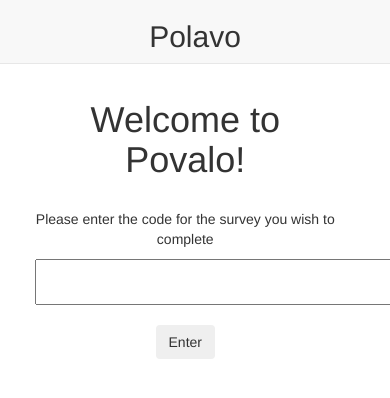
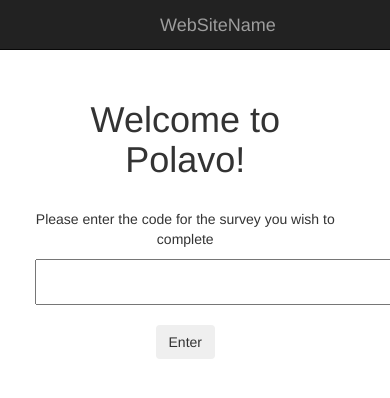
Before and after one commit to njramage/SavageBadger, a Flask app: page / in a window 390 px wide; the page is wider, and only the part inside the window is pictured. Shown: the top 398 px of that part. Run offline with Flask 2, Linux system fonts and the light colour scheme; some libraries are stand-ins or nearby versions.

Commit message:
Server bug fix and Web client update
Server:
- Fixed authentication bug which caused server crash when retrieving survey from mobile app

Web Client:
- Added min and max value indicators for time duration inputs
- Attempted (Failed) fix of the off center header

```diff
--- a/SurveyBadger/Backend/handler.py
+++ b/SurveyBadger/Backend/handler.py
@@ -3,7 +3,7 @@ from db import Database
 from passlib.hash import sha256_crypt
 
 #Database file
-#filen = "/var/www/Survey/Survey/Badger.db"
+#filen = "/var/www/polavo/polavo/Badger.db"
 filen = "Badger.db"
 
 def checkLogin(user,passwd):
@@ -11,7 +11,7 @@ def checkLogin(user,passwd):
     data = Database(filename = filen)
     actual = data.retrieve('users','User',user)[0]
     data.close()
-    if actual != [] and user == actual[0]['User'] and sha256_crypt.verify(passwd, actual[0]['Pass']):
+    if actual != [] and user == actual['User'] and sha256_crypt.verify(passwd, actual['Pass']):
         return True
     else:
         return False
--- a/SurveyBadger/Backend/static/js/survey.js
+++ b/SurveyBadger/Backend/static/js/survey.js
@@ -90,6 +90,11 @@ function updateSliderValue() {
     var val = parseInt($('#slide').val());
     var max = survey[questionIndex]['answers'][0];
     //Check if equal to max
+    var text = calTimeText(val,max);
+    $('#sliderText').html(text);
+}
+
+function calTimeText(val,max) {
     var text = '';
     if (val == max) {
         text += 'Over ';
@@ -105,8 +110,10 @@ function updateSliderValue() {
     } else {
         text += val.toString()+" minutes";
     }
-    $('#sliderText').html(text);
+
+    return text;
 }
+
 
 /*
  * Check if there is atleast one checkbox selected to reanable the submit button
@@ -155,10 +162,15 @@ function displayQuestion() {
         case 'Time_duration':
             //Create slider
             var max = survey[questionIndex]['answers'][0].toString();
-            var slider = $('<input id="slide" type="range" min="0" max="'+max+'" step="1" value="0">');
+            var slideMin = $('<span class="pull-left">').html(calTimeText(0,max));
+            var slideMax = $('<span class="pull-right">').html(calTimeText(max,max));
+            var slider = $('<input id="slide" type="range" min="0" max="'+max+'" step="1" value="0" style="width:100%">');
             var amt = $('<h2 id="sliderText">').html("0 minutes");
             div.append(amt);
             div.append(slider);
+            div.append(slideMin);
+            div.append(slideMax);
+            div.append($('<br>'));
             break;
         case 'Set_time':
             var container = $('<div class="container-fluid" style="padding:0;margin:0;">');
@@ -277,7 +289,7 @@ function getAnswer() {
 function startPage() {
     var div = $('<div class="container-fluid" id="question" style="padding:0;margin:0;">');
 
-    var heading = $('<h1>').html("Welcome to Povalo!");
+    var heading = $('<h1>').html("Welcome to Polavo!");
     var instruction = $('<p>').html("Please enter the code for the survey you wish to complete");
     var wait = $('<p id="wait" hidden>').html("Please Wait");
     var codeEntry = $('<input type="text" id="code" size="20" style="font-size:28px;">');
--- a/SurveyBadger/Backend/templates/header.html
+++ b/SurveyBadger/Backend/templates/header.html
@@ -9,38 +9,15 @@
 	<script type= "text/javascript" src="{{ url_for('static', filename='js/survey.js') }}"></script>
 </head>
 
-<header>
-<nav class="navbar navbar-default navbar-fixed-top">
+
+
+
+<body style="padding-top: 70px;width:90%;padding-left:5%">
+<nav class="navbar navbar-inverse navbar-fixed-top">
     <div class="container-fluid">
-        <!--Logo
-        <div class="navbar-header" style="margin-bottom:7px">
-            <img alt="Bobby" src="{{ url_for('static', filename='images/bobbyLogo.png') }}">
-        </div>
-        -->
-        <!-- Title -->
-		<h2 style='text-align:center;'>Polavo</h2>
-        <!--
-		<div class="navbar-header" style="margin: 0 auto;width:100%;padding-top:13px">  margin-left:24.5%
-		    <h2 class="text-center" style="font-size:20px">Polavo</h2>
-        </div> -->
-		<!-- System
-		<div class="btn-group navbar-right" style="margin-top:7px; margin-right:2px">
-          <a href="/logout/" type="button" class="btn btn-danger" href="/logout/">Logout</a>
-          <button type="button" class="btn btn-danger dropdown-toggle" data-toggle="dropdown" aria-haspopup="true" aria-expanded="false">
-            <span class="caret"></span>
-            <span class="sr-only">Toggle Dropdown</span>
-          </button>
-          <ul class="dropdown-menu">
-            <li><a href="/logout/">Logout</a></li>
-            <li><a href="/console/tasks/">Task Manager</a></li>
-            <li role="separator" class="divider"></li>
-            <li><a href="/stop/">Stop Server</a></li>
-        </div> -->
+        <a class="navbar-brand" href="#" style="position: absolute; left: 50%;margin-left: -50px;display: block;">WebSiteName</a>
     </div>
 </nav>
-</header>
-
-<body style="padding-top: 70px;width:90%;padding-left:5%">
     {% block body %}{% endblock %}
 </body>
 </html>
```
